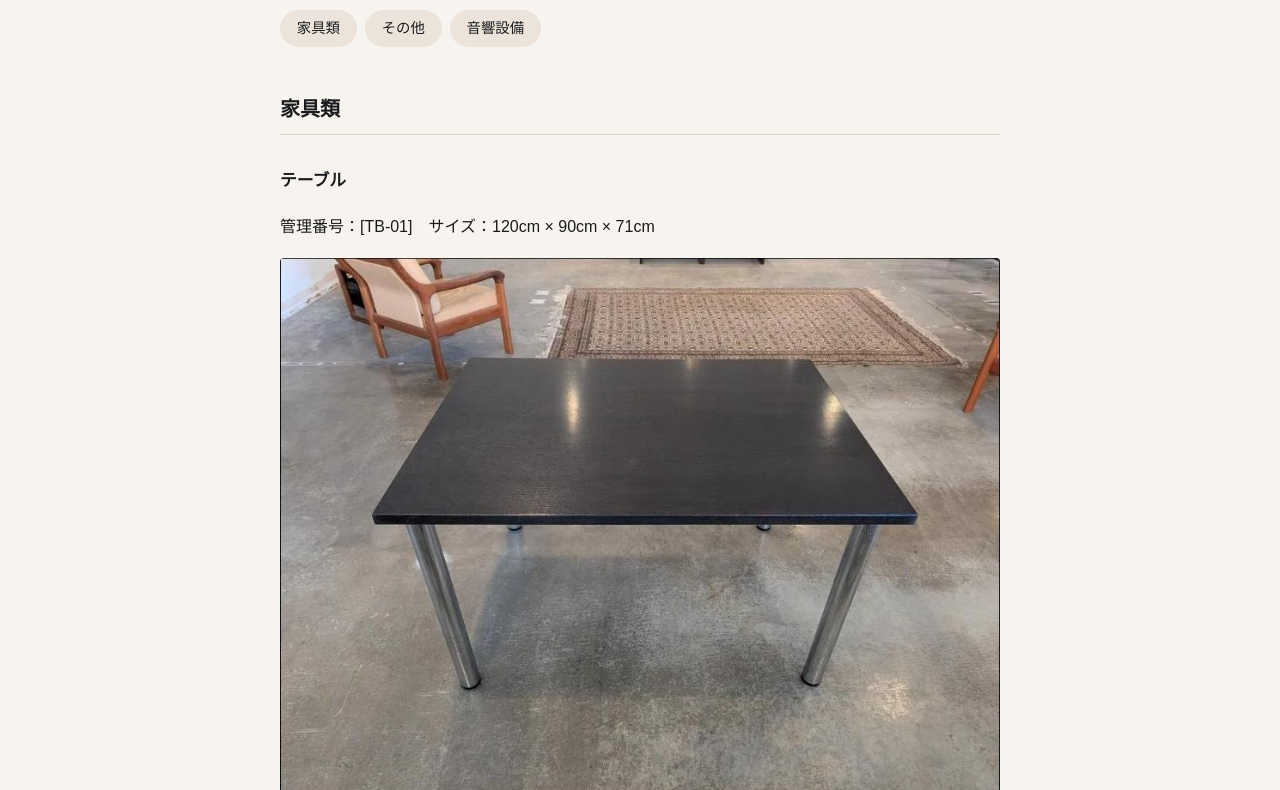
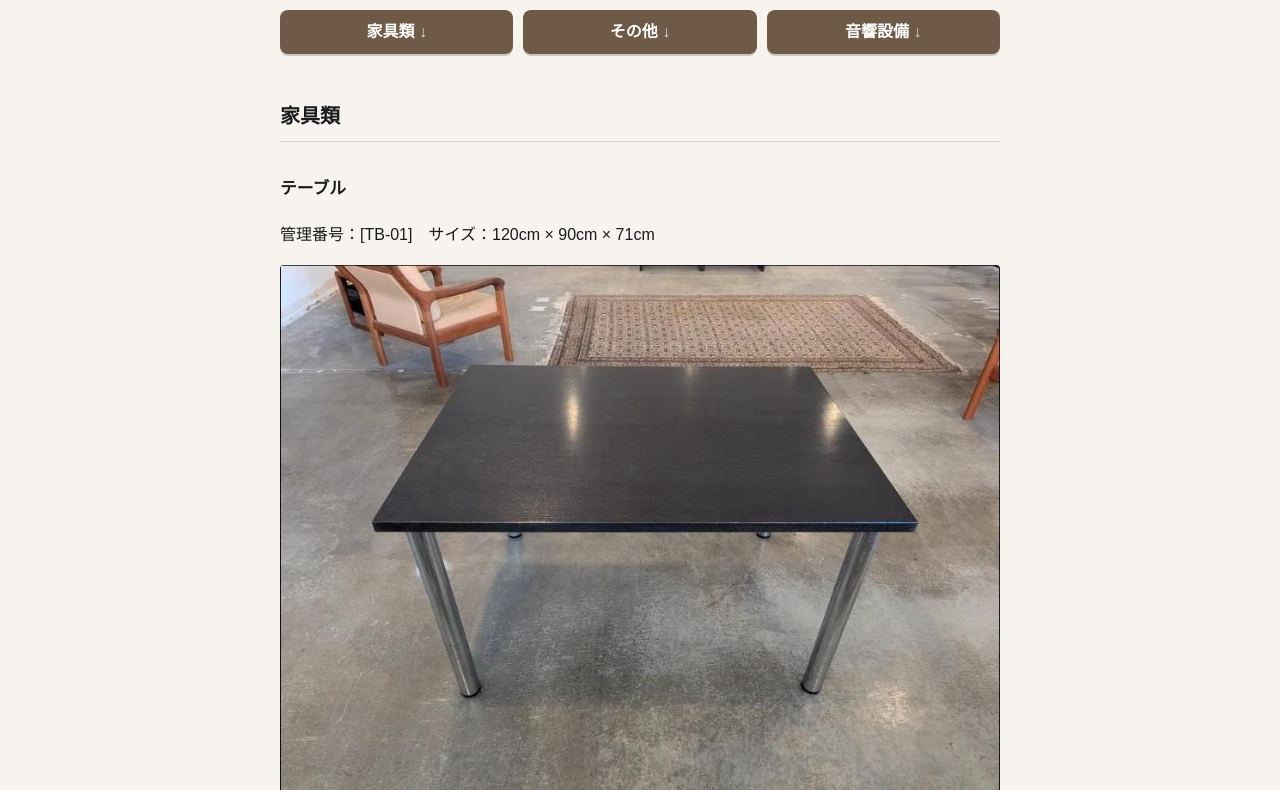
Before and after one commit to mu62/kanpan-site, a plain HTML site: page docs/equipment.html in a window 1280 px wide. Shown: the part 179-969 px from the top of the page. Drawn offline with nearby package versions, Linux system fonts and the light colour scheme.

Commit message:
カテゴリ目次をボタンらしいデザインに変更
Co-Authored-By: Claude Sonnet 5.5 <noreply@anthropic.com>
Claude-Session: https://claude.ai/code/session_01FwjmQYfZ9mmQTMkMq4xZVf

```diff
--- a/assets/style.css
+++ b/assets/style.css
@@ -59,8 +59,10 @@ footer{border-top:1px solid var(--line);color:var(--muted);font-size:.8rem;text-
 .lb .gal-btn{top:50%}.lb-prev{left:8px}.lb-next{right:8px}
 
 /* category nav */
-.catnav{display:flex;flex-wrap:wrap;gap:8px;margin:0 0 1.2em}
-.catnav a{background:var(--panel);color:var(--ink);text-decoration:none;border-radius:999px;padding:.3em 1.1em;font-size:.9rem;border:1px solid transparent}
-.catnav a:hover{border-color:var(--accent)}
-h2[id]{scroll-margin-top:70px}
+.catnav{display:flex;flex-wrap:wrap;gap:10px;margin:0 0 1.6em}
+.catnav a{flex:1 1 0;min-width:96px;text-align:center;background:var(--accent);color:#fff;text-decoration:none;border-radius:8px;padding:.75em 1em;font-size:1rem;font-weight:700;line-height:1.3;box-shadow:0 2px 0 rgba(0,0,0,.18);transition:transform .1s,background .15s}
+.catnav a::after{content:" ↓";font-weight:400;opacity:.8}
+.catnav a:hover{background:#5a4838}
+.catnav a:active{transform:translateY(2px);box-shadow:none}
+h2[id]{scroll-margin-top:76px}
 html{scroll-behavior:smooth}
--- a/docs/assets/style.css
+++ b/docs/assets/style.css
@@ -59,8 +59,10 @@ footer{border-top:1px solid var(--line);color:var(--muted);font-size:.8rem;text-
 .lb .gal-btn{top:50%}.lb-prev{left:8px}.lb-next{right:8px}
 
 /* category nav */
-.catnav{display:flex;flex-wrap:wrap;gap:8px;margin:0 0 1.2em}
-.catnav a{background:var(--panel);color:var(--ink);text-decoration:none;border-radius:999px;padding:.3em 1.1em;font-size:.9rem;border:1px solid transparent}
-.catnav a:hover{border-color:var(--accent)}
-h2[id]{scroll-margin-top:70px}
+.catnav{display:flex;flex-wrap:wrap;gap:10px;margin:0 0 1.6em}
+.catnav a{flex:1 1 0;min-width:96px;text-align:center;background:var(--accent);color:#fff;text-decoration:none;border-radius:8px;padding:.75em 1em;font-size:1rem;font-weight:700;line-height:1.3;box-shadow:0 2px 0 rgba(0,0,0,.18);transition:transform .1s,background .15s}
+.catnav a::after{content:" ↓";font-weight:400;opacity:.8}
+.catnav a:hover{background:#5a4838}
+.catnav a:active{transform:translateY(2px);box-shadow:none}
+h2[id]{scroll-margin-top:76px}
 html{scroll-behavior:smooth}
```
